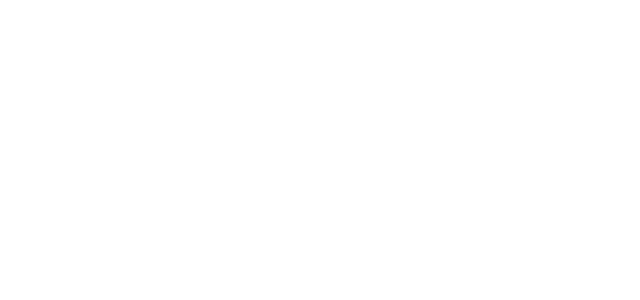
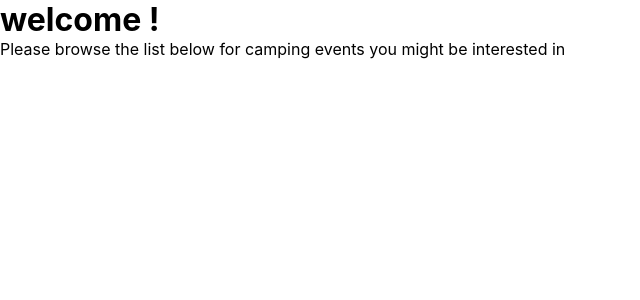
Before and after one commit to SeddikOuertani/weekamp, a React (Create React App) app in the folder frontend/: page /home in a window 1280 px wide. Before the commit this address had no page. Shown: the top 300 px of the page, without its empty margins (0-640 px from the left). Built offline with nearby package versions, Linux system fonts and the light colour scheme.

Commit message:
23/09/2022 setting up layout

```diff
--- a/frontend/src/App.css
+++ b/frontend/src/App.css
@@ -0,0 +1,4 @@
+.App{
+    height : 100%;
+    width: 100%;
+}
--- a/frontend/src/App.js
+++ b/frontend/src/App.js
@@ -1,15 +1,15 @@
 import React, { Component } from "react";
 import { Route, Routes, Navigate } from "react-router-dom";
 import "./App.css";
-import PageExample from "./pages/pageExample";
-import PageExample2 from "./pages/pageExample2";
+import Navbar from "./layout/navbar";
+import Home from "./pages/home";
 
 class App extends Component {
   constructor(props) {
     super(props);
   }
 
-  state = {};
+  state = { isLoggedIn: true };
 
   componentDidMount() {}
 
@@ -18,10 +18,10 @@ class App extends Component {
   render() {
     return (
       <div className="App">
+        {this.isLoggedIn ? <Navbar /> : null}
         <Routes>
-          <Route path="/" element={<Navigate to={"/page-example1"} />}></Route>
-          <Route path="/page-example1" element={<PageExample />}></Route>
-          <Route path="/page-example2" element={<PageExample2 />}></Route>
+          <Route path="/" element={<Navigate to={"/home"} />}></Route>
+          <Route path="/home" element={<Home />}></Route>
         </Routes>
       </div>
     );
--- a/frontend/src/components/exampleComponent/exampleComponent.style.css
+++ /dev/null
@@ -1,9 +0,0 @@
-.example-component-wrapper{
-    padding : 0;
-    /* CSS CODE ...*/
-}
-
-/* SELECTING CHILD */
-.example-component-wrapper .child{
-    /* CSS CODE ...*/
-}
--- a/frontend/src/components/exampleComponent/index.js
+++ /dev/null
@@ -1,13 +0,0 @@
-import React from 'react';
-import './exampleComponent.style.css'
-
-const ExampleComponent = (props) => {
-    return (
-    <div className='example-component-wrapper'>
-        <div className='child'>This is example component</div>
-        {/* OTHER JSX CODE HERE */}
-    </div>
-    );
-}
-
-export default ExampleComponent;
--- a/frontend/src/index.css
+++ b/frontend/src/index.css
@@ -5,6 +5,16 @@ body {
     sans-serif;
   -webkit-font-smoothing: antialiased;
   -moz-osx-font-smoothing: grayscale;
+}
+
+body{
+  width: 100%;
+  height : 100vh;
+}
+
+#root{
+  height : 100%;
+  width: 100%;
 }
 
 *:after,*:before{
--- /dev/null
+++ b/frontend/src/layout/navbar/index.js
@@ -0,0 +1,29 @@
+import React from "react";
+import { NavLink } from "react-router-dom";
+import { FontAwesomeIcon } from "@fortawesome/react-fontawesome";
+import { faHome, faPlus } from "@fortawesome/free-solid-svg-icons";
+import "./navbar.style.css";
+
+const Navbar = (props) => {
+  return (
+    <div className="navbar-wrapper">
+      <div className="logo-wrapper"></div>
+      <ul className="link-list">
+        <li className="link-wrapper">
+          <NavLink className={"link"} to={"/home"}>
+            <FontAwesomeIcon icon={faHome} />
+            home
+          </NavLink>
+        </li>
+        <li className="link-wrapper">
+          <NavLink className={"link"} to={"/addevent"}>
+            <FontAwesomeIcon icon={faPlus} />
+            event
+          </NavLink>
+        </li>
+      </ul>
+    </div>
+  );
+};
+
+export default Navbar;
--- /dev/null
+++ b/frontend/src/layout/navbar/navbar.style.css
@@ -0,0 +1,16 @@
+.navbar-wrapper{
+    position: fixed;
+    top: 0;
+    left: 0;
+    right : 0;
+    display: inline;
+}
+
+.link-list{
+    display: flex;
+    flex-direction: row;
+    justify-content: flex-start;
+    padding-left: 1rem;
+    column-gap: .3rem;
+    font-size: 1.2rem;
+}
--- /dev/null
+++ b/frontend/src/pages/home/index.js
@@ -0,0 +1,19 @@
+import React from "react";
+import "./home.style.css";
+
+const Home = (props) => {
+  return (
+    <div className="home-wrapper">
+      <div className="page-header">
+        <h1 className="page-title">welcome !</h1>
+        <p className="page-description">
+          Please browse the list below for camping events you might be
+          interested in
+        </p>
+      </div>
+      <div className="event-list"></div>
+    </div>
+  );
+};
+
+export default Home;
--- a/frontend/src/pages/pageExample/index.js
+++ /dev/null
@@ -1,18 +0,0 @@
-import React, { Component } from 'react';
-import './pageExample.style.css';
-
-//IMPORTING COMPONENT FROM HIS PARENT DIRECTORY
-import ExampleComponent from '../../components/exampleComponent';
-
-
-const PageExample = (props) => {
-    return ( <div className='page-example-wrapper'>
-
-        <h1>this is page example 1</h1>
-        {/* CALLING COMPONENT */}
-        <ExampleComponent/>
-
-    </div> );
-}
-
-export default PageExample;
--- a/frontend/src/pages/pageExample2/index.js
+++ /dev/null
@@ -1,11 +0,0 @@
-import React from "react";
-
-const PageExample2 = (props) => {
-  return (
-    <div className="page-example-2-wrapper">
-      <h1>this is page example 2</h1>
-    </div>
-  );
-};
-
-export default PageExample2;
```
Also changed, not shown: frontend/src/pages/home/home.style.css (added), frontend/src/pages/pageExample2/pageExample.style.css (deleted).
